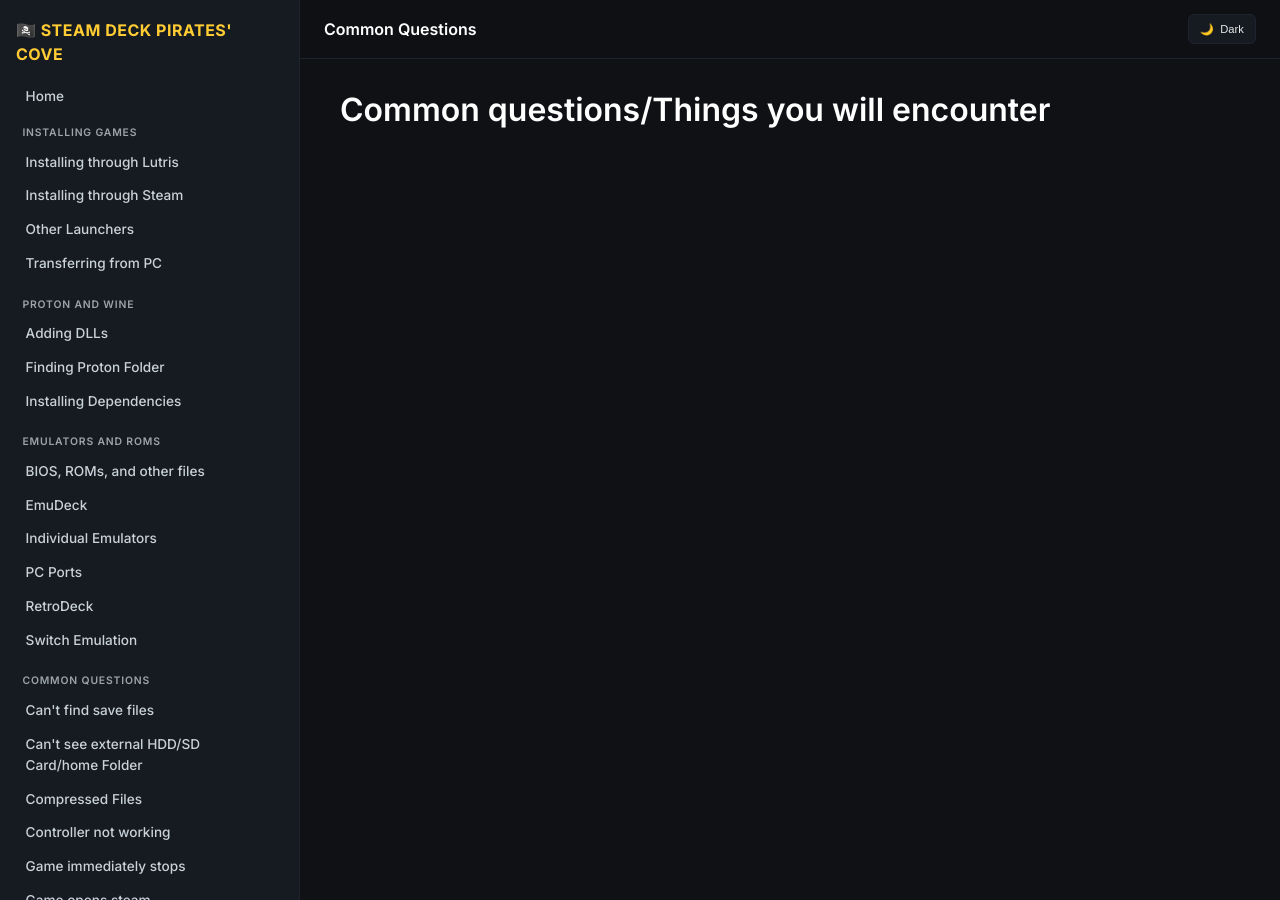
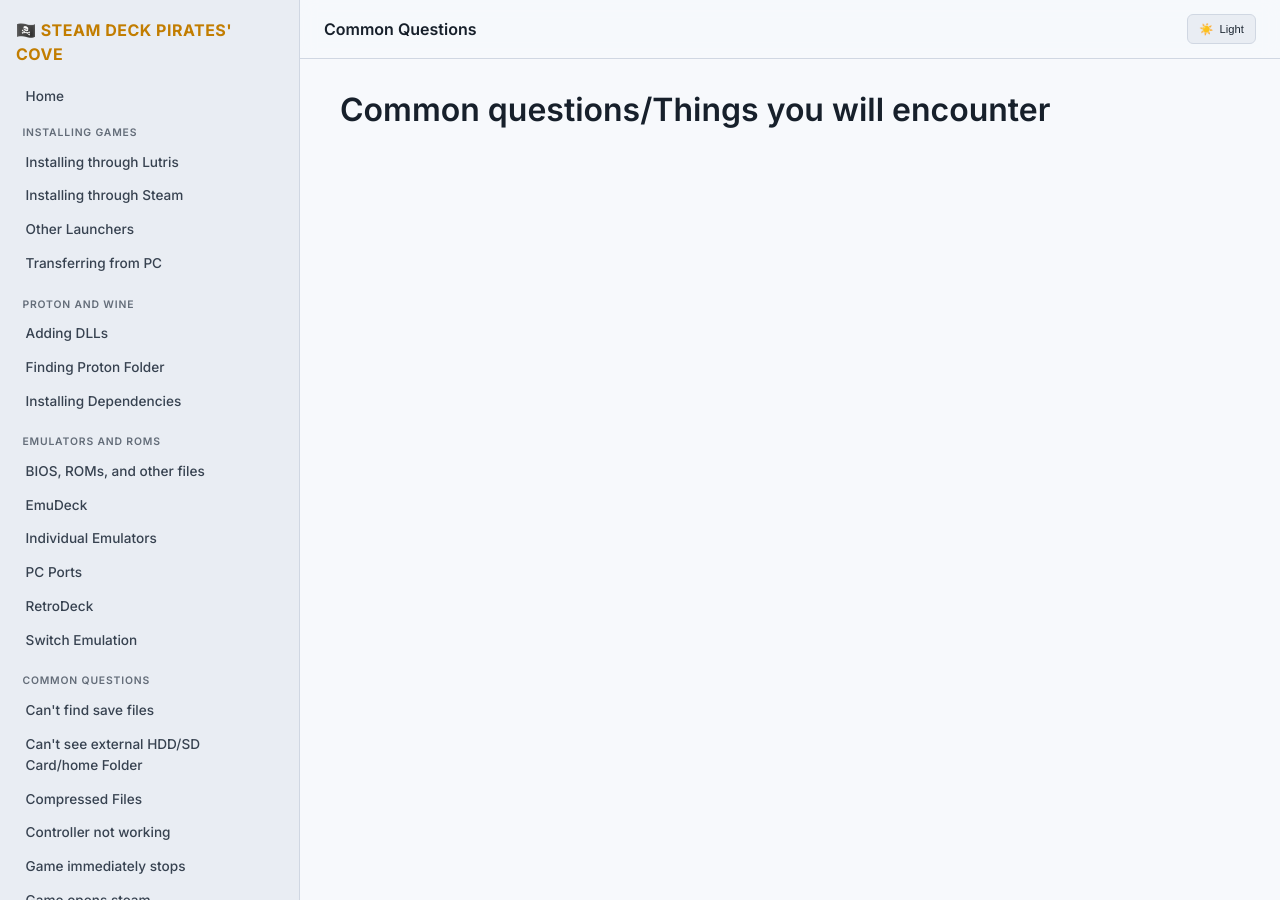
Before and after one commit to livinin82/steam-deck-pirates, a Jekyll site: the page built from _docs/common-questions.md, in a window 1280 px wide. Built offline with Jekyll 4.4.1, drawn with Linux system fonts in a browser that asks for light colours.

Commit message:
feat: accessibility & SEO improvements (skip link, aria roles, focus styles, better theme default)

```diff
--- a/_layouts/default.html
+++ b/_layouts/default.html
@@ -5,17 +5,19 @@
   <meta name="viewport" content="width=device-width,initial-scale=1"/>
   <title>{{ page.title }} | {{ site.title }}</title>
   <meta name="description" content="{{ page.description | default: site.description }}"/>
+  {% seo %}
   <link rel="stylesheet" href="{{ site.baseurl }}/assets/css/site.css"/>
   <link rel="preconnect" href="https://fonts.googleapis.com">
   <link rel="preconnect" href="https://fonts.gstatic.com" crossorigin>
   <link href="https://fonts.googleapis.com/css2?family=Inter:wght@400;500;600;700&display=swap" rel="stylesheet">
 </head>
 <body>
+  <a href="#main-content" class="skip-link">Skip to content</a>
   <div class="layout">
-    <aside class="sidebar">
+    <aside class="sidebar" role="complementary" aria-label="Sidebar navigation">
       <div class="brand">🏴‍☠️ {{ site.title }}</div>
-      <nav class="nav">
-        <a href="{{ site.baseurl }}/" class="nav-root">Home</a>
+      <nav class="nav" role="navigation" aria-label="Primary">
+        <a href="{{ site.baseurl }}/" class="nav-root" aria-current="{{ page.url == '/' | ternary: 'page', 'false' }}">Home</a>
         {% assign grouped = site.docs | group_by: 'parent' %}
         {% for parent in site.nav_parents_order %}
           {% assign bucket = grouped | where: 'name', parent | first %}
@@ -24,7 +26,7 @@
               <div class="nav-section-title">{{ parent }}</div>
               <ul>
                 {% for doc in bucket.items | sort: 'nav_order' %}
-                  <li><a href="{{ doc.url | relative_url }}" class="{% if page.url == doc.url %}active{% endif %}">{{ doc.title }}</a></li>
+                  <li><a href="{{ doc.url | relative_url }}" class="{% if page.url == doc.url %}active{% endif %}" {% if page.url == doc.url %}aria-current="page"{% endif %}>{{ doc.title }}</a></li>
                 {% endfor %}
               </ul>
             </div>
@@ -45,7 +47,7 @@
       </footer>
     </aside>
     <main class="content">
-      <header class="topbar">
+      <header class="topbar" role="banner">
         <div class="page-title">{{ page.title }}</div>
         <div class="theme-toggle">
           <button id="themeToggle" type="button" aria-label="Toggle color theme">
@@ -56,9 +58,10 @@
         <script>
           (function(){
             const STORAGE_KEY = 'sdp-theme';
-            const prefersDark = window.matchMedia('(prefers-color-scheme: dark)').matches;
+            const mql = window.matchMedia('(prefers-color-scheme: dark)');
+            const prefersDark = mql.matches;
             const saved = localStorage.getItem(STORAGE_KEY);
-            const applied = saved || (prefersDark ? 'dark' : 'dark'); // default dark
+            const applied = saved || (prefersDark ? 'dark' : 'light');
             if(applied === 'light') document.documentElement.setAttribute('data-theme','light');
             function setTheme(mode){
               if(mode === 'light') document.documentElement.setAttribute('data-theme','light');
@@ -81,10 +84,16 @@
               });
               setTheme(applied);
             });
+            // Live respond to system changes if user hasn't explicitly chosen
+            mql.addEventListener('change', e => {
+              if(!localStorage.getItem(STORAGE_KEY)){
+                setTheme(e.matches ? 'dark' : 'light');
+              }
+            });
           })();
         </script>
       </header>
-      <article class="doc markdown-body">{{ content }}</article>
+      <article id="main-content" class="doc markdown-body">{{ content }}</article>
       <script>
         // Transform GitHub style admonitions inside blockquotes beginning with [!TAG]
         (function(){
--- a/assets/css/site.css
+++ b/assets/css/site.css
@@ -45,6 +45,9 @@
 	--adm-caution-color:#b91c1c; --adm-caution-bg:rgba(185,28,28,.18);
 }
 body{margin:0;font-family:'Inter',system-ui,-apple-system,BlinkMacSystemFont,'Segoe UI',Roboto,'Helvetica Neue',Arial,sans-serif;background:var(--color-bg);color:var(--color-text);line-height:1.55;-webkit-font-smoothing:antialiased;transition:.25s background,.25s color}
+.skip-link{position:absolute;left:-999px;top:auto;width:1px;height:1px;overflow:hidden}
+.skip-link:focus{left:12px;top:12px;width:auto;height:auto;background:var(--color-bg-alt);color:var(--color-heading);padding:.6rem .9rem;border:2px solid var(--color-accent);border-radius:6px;z-index:999}
+*:focus-visible{outline:2px solid var(--color-accent);outline-offset:2px}
 .layout{display:flex;min-height:100vh}
 .sidebar{width:var(--sidebar-width);background:var(--color-bg-alt);border-right:1px solid var(--color-border);padding:1.1rem 1rem;overflow-y:auto;position:sticky;top:0;height:100vh}
 .brand{font-weight:700;font-size:1rem;margin-bottom:.75rem;text-transform:uppercase;letter-spacing:.5px;color:var(--color-accent)}
```
